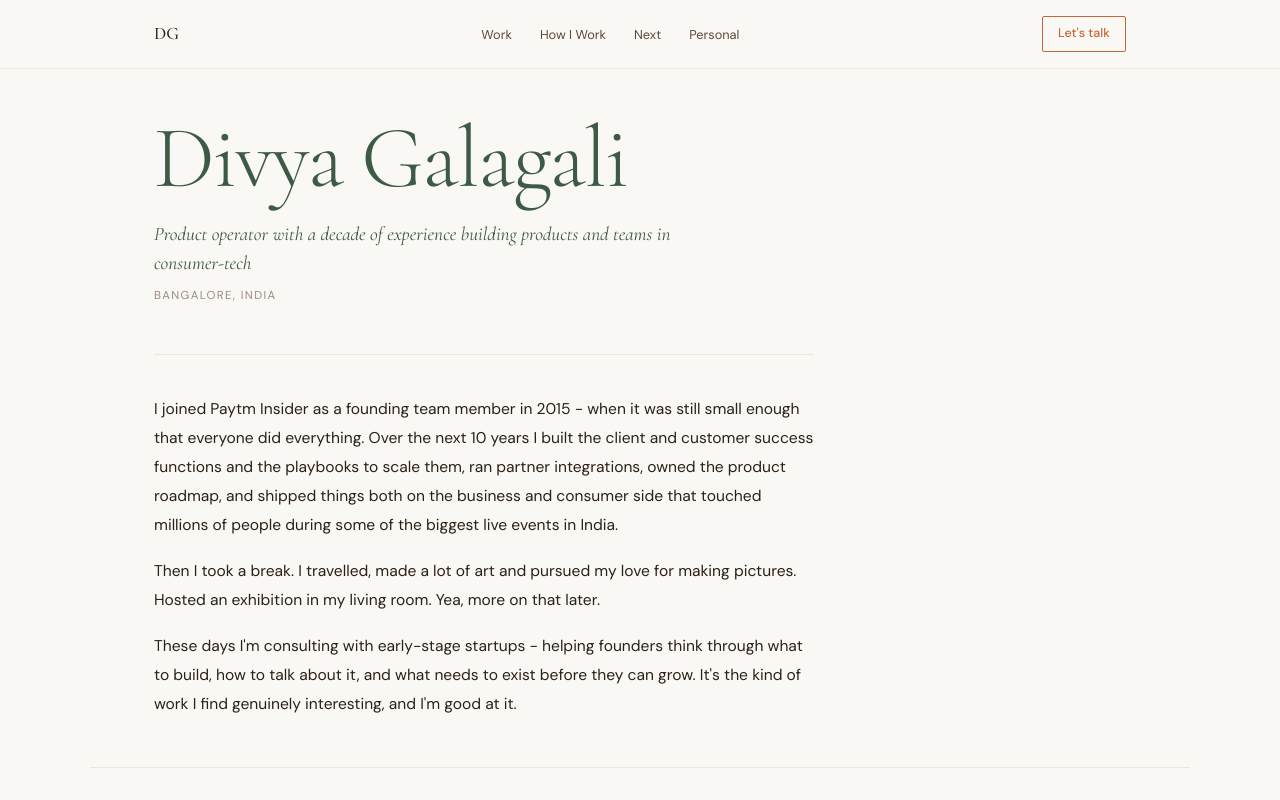
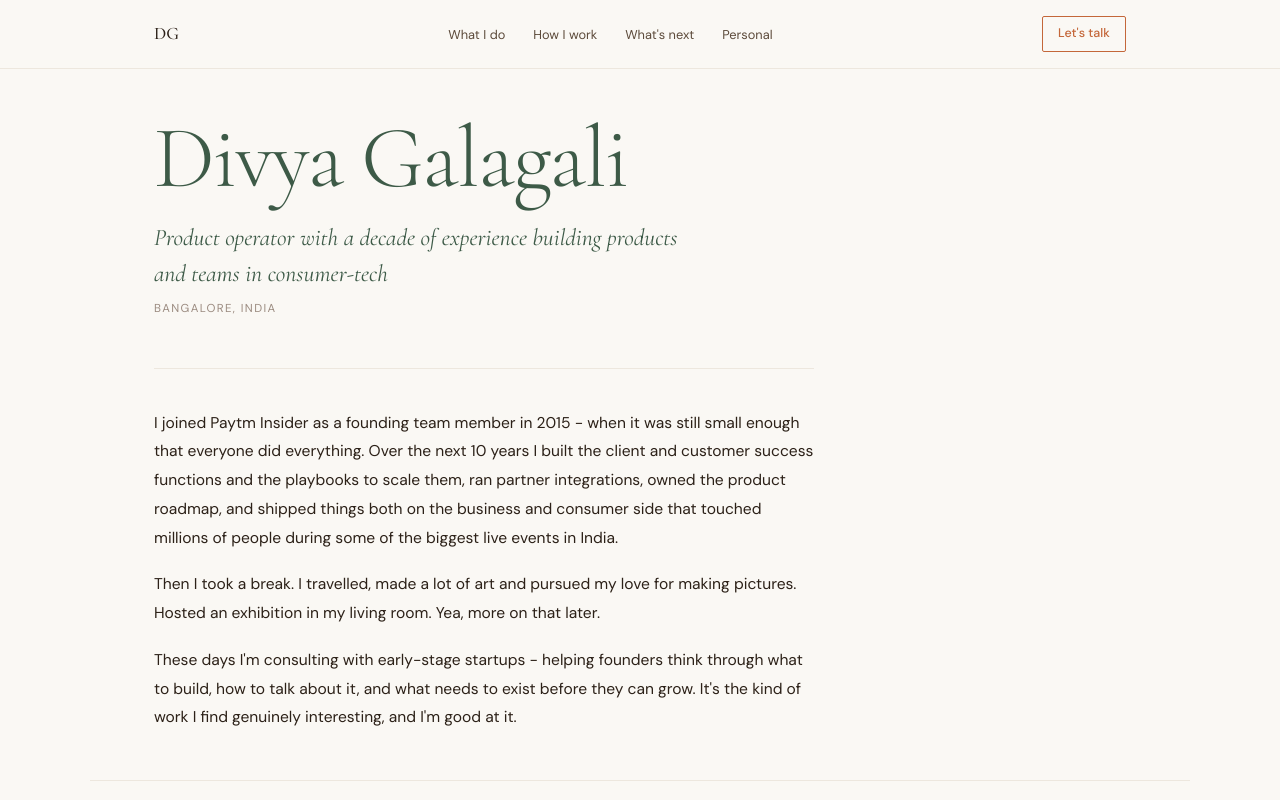
Before and after one commit to geeedivya/divya-website, a plain HTML site: page index.html in a window 1280 px wide. Shown: the top 800 px of the page. Drawn offline with nearby package versions, Linux system fonts and the light colour scheme.

Commit message:
Update subheading size and nav link labels

```diff
--- a/content.js
+++ b/content.js
@@ -9,7 +9,7 @@ const CONTENT = {
   // ── NAVIGATION ──────────────────────────────────────────────────────────────
   nav: {
     name: "DG",
-    links: ["Work", "How I Work", "Next", "Personal"],
+    links: ["What I do", "How I work", "What's next", "Personal"],
     linkIds: ["work", "how-i-work", "next", "personal"],
     cta: "Let's talk",
     ctaEmail: "divya.galagali@gmail.com"
--- a/index.html
+++ b/index.html
@@ -152,7 +152,7 @@
     }
     .top-subheading {
       font-family: var(--serif);
-      font-size: clamp(1rem, 1.5vw, 1.2rem);
+      font-size: clamp(1.35rem, 1.85vw, 1.55rem);
       font-style: italic;
       color: var(--forest);
       line-height: 1.5;
```
